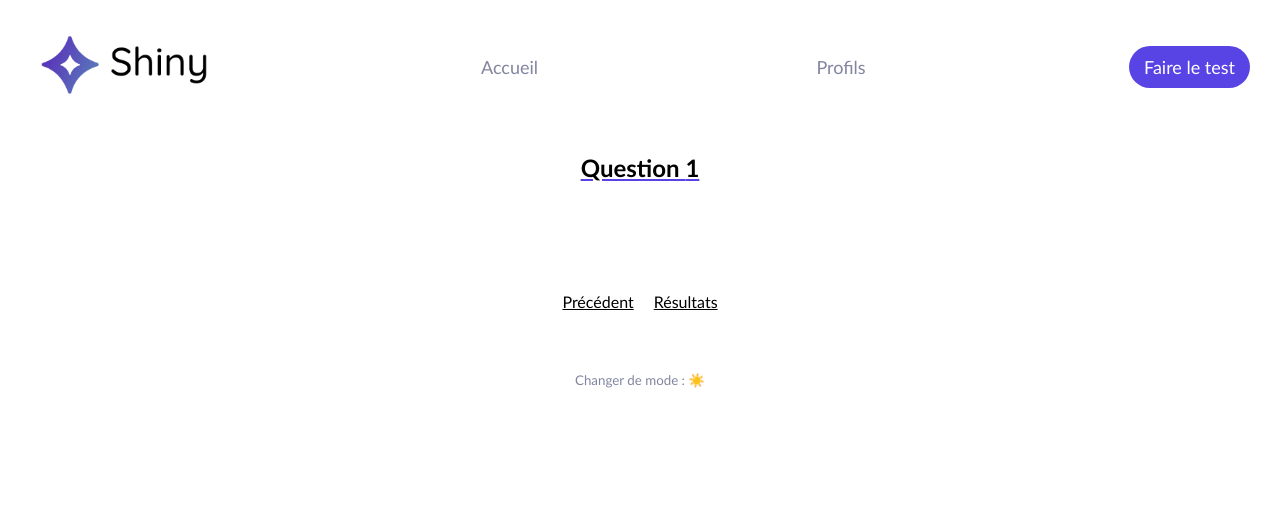
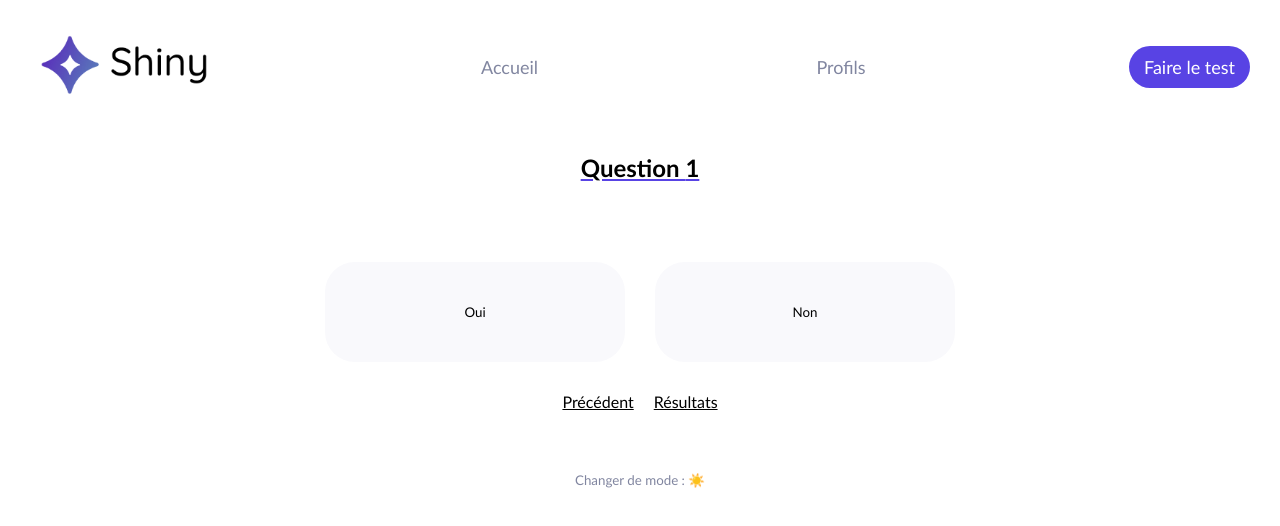
Before and after one commit to DamienPellerin/shiny-agency, a React (Create React App) app: page /survey/1 in a window 1280 px wide. Shown: the top 526 px of the page. Built offline with nearby package versions, Linux system fonts and the light colour scheme; no server answers.

Commit message:
Vote / useContext

```diff
--- a/src/index.jsx
+++ b/src/index.jsx
@@ -1,7 +1,7 @@
 import React from 'react'
 import ReactDOM from 'react-dom'
 import { BrowserRouter as Router, Route, Routes } from 'react-router-dom'
-import { ThemeProvider } from './utils/context'
+import { SurveyProvider, ThemeProvider } from './utils/context'
 import GlobalStyle from './utils/style/GlobalStyle'
 import Home from './pages/Home'
 import Survey from './pages/Survey'
@@ -15,6 +15,7 @@ ReactDOM.render(
   <React.StrictMode>
     <Router>
       <ThemeProvider>
+        <SurveyProvider>
           <GlobalStyle />
           <Header />
           <Routes>
@@ -25,6 +26,7 @@ ReactDOM.render(
             <Route path="*" element={<Error />} />
           </Routes>
           <Footer />
+        </SurveyProvider>
       </ThemeProvider>
     </Router>
   </React.StrictMode>,
--- a/src/pages/Results/index.jsx
+++ b/src/pages/Results/index.jsx
@@ -1,7 +1,13 @@
+import { useContext } from 'react'
+import { SurveyContext } from '../../utils/context'
+
 function Results() {
+  const { answers } = useContext(SurveyContext)
+  console.log(answers)
+
   return (
     <div>
-      <h1>Questionnaire 🧮</h1>
+      <h1>Résultats</h1>
     </div>
   )
 }
--- a/src/pages/Survey/index.jsx
+++ b/src/pages/Survey/index.jsx
@@ -2,7 +2,8 @@ import { useParams, Link } from 'react-router-dom'
 import { Loader } from '/Users/damien/Desktop/react/shiny-agency/src/utils/style/atoms.js'
 import styled from 'styled-components'
 import colors from '../../utils/style/colors.js'
-import { useEffect, useState } from 'react'
+import { useEffect, useState, useContext } from 'react'
+import { SurveyContext } from '../../utils/context/index.jsx'
 
 const SurveyContainer = styled.div`
   display: flex;
@@ -28,6 +29,30 @@ const LinkWrapper = styled.div`
     margin-right: 20px;
   }
 `
+const ReplyBox = styled.button`
+  border: none;
+  height: 100px;
+  width: 300px;
+  display: flex;
+  align-items: center;
+  justify-content: center;
+  background-color: ${colors.backgroundLight};
+  border-radius: 30px;
+  cursor: pointer;
+  box-shadow: ${(props) =>
+    props.isSelected ? `0px 0px 0px 2px ${colors.primary} inset` : 'none'};
+  &:first-child {
+    margin-right: 15px;
+  }
+  &:last-of-type {
+    margin-left: 15px;
+  }
+`
+
+const ReplyWrapper = styled.div`
+  display: flex;
+  flex-direction: row;
+`
 
 function Survey() {
   const { questionNumber } = useParams()
@@ -37,6 +62,11 @@ function Survey() {
   const [surveyData, setSurveyData] = useState({})
   const [isDataLoading, setDataLoading] = useState(false)
   const [error, setError] = useState(false)
+  const { saveAnswers, answers } = useContext(SurveyContext)
+
+  function saveReply(answer) {
+    saveAnswers({ [questionNumber]: answer })
+  }
 
   useEffect(() => {
     async function fetchSurvey() {
@@ -63,6 +93,22 @@ function Survey() {
       ) : (
         <QuestionContent>{surveyData[questionNumber]}</QuestionContent>
       )}
+      {answers && (
+        <ReplyWrapper>
+          <ReplyBox
+            onClick={() => saveReply(true)}
+            isSelected={answers[questionNumber] === 'true'}
+          >
+            Oui
+          </ReplyBox>
+          <ReplyBox
+            onClick={() => saveReply(false)}
+            isSelected={answers[questionNumber] === 'false'}
+          >
+            Non
+          </ReplyBox>
+        </ReplyWrapper>
+      )}
       <LinkWrapper>
         <Link to={`/survey/${prevQuestionNumber}`}>Précédent</Link>
         {surveyData[questionNumberInt + 1] ? (
--- a/src/utils/context/index.jsx
+++ b/src/utils/context/index.jsx
@@ -1,5 +1,4 @@
-import { createContext } from 'react'
-import { useState } from 'react'
+import { createContext, useState } from 'react'
 
 export const ThemeContext = createContext()
 
@@ -14,3 +13,18 @@ export const ThemeProvider = ({ children }) => {
     </ThemeContext.Provider>
   )
 }
+
+export const SurveyContext = createContext()
+
+export const SurveyProvider = ({ children }) => {
+  const [answers, setAnswers] = useState({})
+  const saveAnswers = (newAnswers) => {
+    setAnswers({ ...answers, ...newAnswers })
+  }
+
+  return (
+    <SurveyContext.Provider value={{ answers, saveAnswers }}>
+      {children}
+    </SurveyContext.Provider>
+  )
+}
```
Lines whose indentation alone changed are shown as unchanged.
